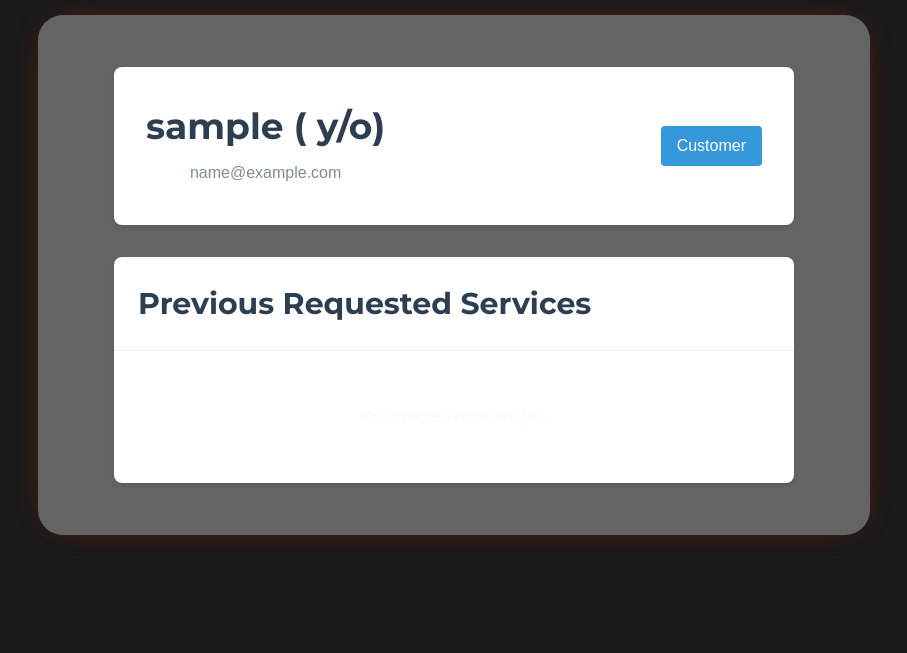
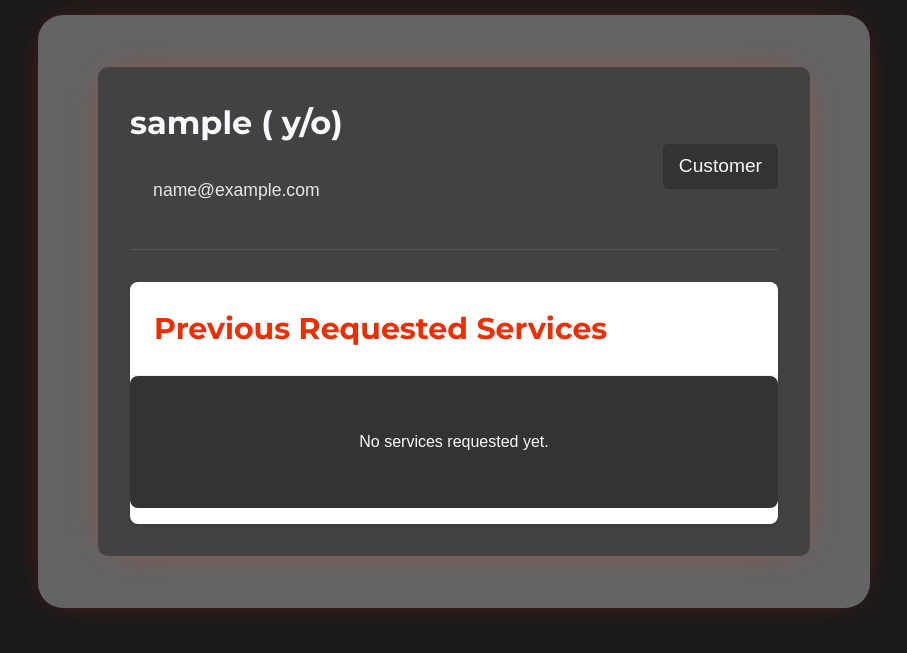
Before and after one commit to hezronokwach/FixAndServe, a Django app: a page that uses netfix/main/templates/main/base.html in a window 1280 px wide. Shown: the part 83-736 px from the top of the page, without its empty margins (186-1093 px from the left). Run offline with Django 3.2, Linux system fonts and the light colour scheme; a user stored in the database is signed in; tables that the repository leaves empty hold one stand-in row (values such as "Sample post").

```diff
--- a/netfix/users/static/users/css/auth.css
+++ b/netfix/users/static/users/css/auth.css
@@ -190,35 +190,38 @@ body {
 .profile-container {
     max-width: 1200px;
     margin: 2rem auto;
-    padding: 0 1rem;
+    padding: 2rem;
+    background-color: #424242;
+    border-radius: 10px;
+    box-shadow: 0px 0px 35px -20px #ec2f00;
 }
 
 .profile-header {
-    background: white;
-    padding: 2rem;
-    border-radius: 8px;
-    box-shadow: 0 2px 4px rgba(0,0,0,0.1);
-    margin-bottom: 2rem;
     display: flex;
     justify-content: space-between;
     align-items: center;
+    margin-bottom: 2rem;
+    padding-bottom: 1rem;
+    border-bottom: 1px solid #555;
 }
 
 .user-info h1 {
-    margin: 0;
-    color: #2c3e50;
+    color: #f9f8fd;
+    font-size: 2rem;
+    margin-bottom: 0.5rem;
 }
 
 .user-info p {
-    margin: 0.5rem 0;
-    color: #7f8c8d;
+    color: #e7e7e7;
+    font-size: 1.1rem;
 }
 
 .user-type {
+    color: #f9f8fd;
+    font-size: 1.2rem;
     padding: 0.5rem 1rem;
-    background: #3498db;
-    color: white;
-    border-radius: 4px;
+    background-color: #333;
+    border-radius: 5px;
 }
 
 .services-section {
@@ -229,13 +232,18 @@ body {
 }
 
 .services-section h2 {
+    color: #ec2f00;
+    margin-bottom: 1.5rem;
     padding: 1.5rem;
     margin: 0;
     border-bottom: 1px solid #eee;
-    color: #2c3e50;
 }
 
 .service-item {
+    background-color: #333;
+    padding: 1rem;
+    margin-bottom: 1rem;
+    border-radius: 8px;
     padding: 1.5rem;
     border-bottom: 1px solid #eee;
     transition: background-color 0.2s;
```
Also changed, not shown: other parts of netfix/users/static/users/css/auth.css (+43 -3 lines).
